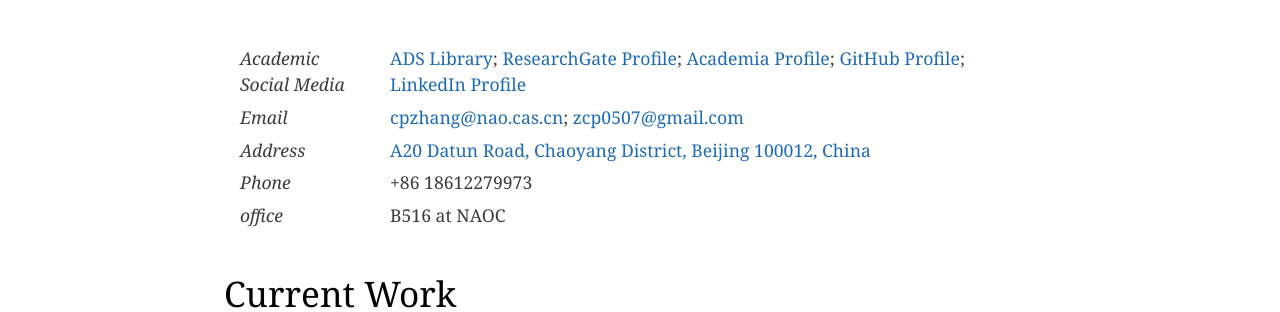
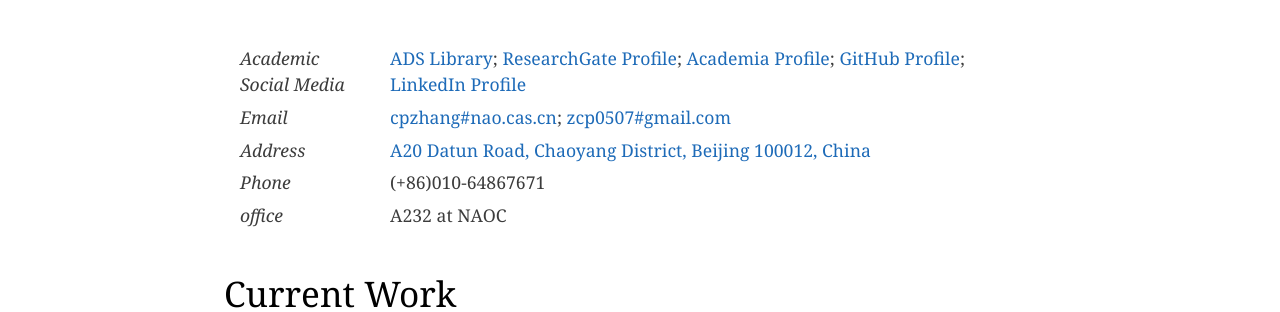
Before and after one commit to zcp521/zcp521.github.io, a Jekyll site: the page built from index.html, in a window 1280 px wide. Shown: the part 874-1186 px from the top of the page. Built offline with Jekyll 4.4.1, drawn with Linux system fonts in a browser that asks for light colours; the list of posts is cut into pages by our own code.

Commit message:
Initial commit

```diff
--- a/_includes/page-header.html
+++ b/_includes/page-header.html
@@ -4,6 +4,6 @@
   <a href={{ site.baseurl }}/index.html class="btn">Home</a>
   <a href={{ site.baseurl }}/research.html class="btn">Research</a>
   <a href={{ site.baseurl }}/pub.html class="btn">Publications</a>
-  <a href={{ site.baseurl }}/cv/cv.pdf class="btn">CV (PDF)</a>
+  <a href={{ site.baseurl }}/cv/cv_cpzhang.pdf class="btn">CV (PDF)</a>
   <a href={{ site.baseurl }}/hmscs.html class="btn">HMSCs</a>
 </section>
--- a/index.html
+++ b/index.html
@@ -36,7 +36,7 @@ tagline: "Assistant Scientist at National Astronomical Observatories, Chinese Ac
         <tr>
             <td style="border: 0px solid #FFFFFF; padding: 0.2rem 1rem;"><em>Academic Social Media</em></td>
             <td style="border: 0px solid #FFFFFF; padding: 0.2rem 1rem;">
-                <a href="http://adsabs.harvard.edu/cgi-bin/nph-abs_connect?library&libname=Chuan-Peng+Zhang&libid=4f88e404d4">ADS Library</a>;
+                <a href="http://adsabs.harvard.edu/cgi-bin/nph-abs_connect?library&libname=zhang&libid=59b7dda2b2">ADS Library</a>;
                 <a href="https://www.researchgate.net/profile/Jinghua_Yuan3">ResearchGate Profile</a>;
                 <a href="https://gucas.academia.edu/zhangchuanpeng">Academia Profile</a>;
                 <a href="https://github.com/zcp521">GitHub Profile</a>;
@@ -45,8 +45,8 @@ tagline: "Assistant Scientist at National Astronomical Observatories, Chinese Ac
     	<tr>
     	    <td style="border: 0px solid #FFFFFF; width: 150px; padding: 0.2rem 1rem;" ><em>Email</em></td>
     	    <td style="border: 0px solid #FFFFFF; padding: 0.2rem 1rem;">
-    	    	<a href="mailto:cpzhang@nao.cas.cn">cpzhang@nao.cas.cn</a>;
-            	<a href="mailto:zcp0507@gmail.com">zcp0507@gmail.com</a></td>
+    	    	<a href="mailto:cpzhang@nao.cas.cn">cpzhang#nao.cas.cn</a>;
+            	<a href="mailto:zcp0507@gmail.com">zcp0507#gmail.com</a></td>
     	</tr>
     	<tr>
     	    <td style="border: 0px solid #FFFFFF; padding: 0.2rem 1rem;"><em>Address</em></td>
@@ -56,11 +56,11 @@ tagline: "Assistant Scientist at National Astronomical Observatories, Chinese Ac
     	</tr>
     	<tr>
     	    <td style="border: 0px solid #FFFFFF; padding: 0.2rem 1rem;"><em>Phone</em></td>
-    	    <td style="border: 0px solid #FFFFFF; padding: 0.2rem 1rem;">+86 18612279973</td>
+    	    <td style="border: 0px solid #FFFFFF; padding: 0.2rem 1rem;">(+86)010-64867671</td>
     	</tr>
     	<tr>
     	    <td style="border: 0px solid #FFFFFF; padding: 0.2rem 1rem;"><em>office</em></td>
-    	    <td style="border: 0px solid #FFFFFF; padding: 0.2rem 1rem;">B516 at NAOC</td>
+    	    <td style="border: 0px solid #FFFFFF; padding: 0.2rem 1rem;">A232 at NAOC</td>
     	</tr>
     </tbody>
 </table>
```
Also changed, not shown: 2 other files.
